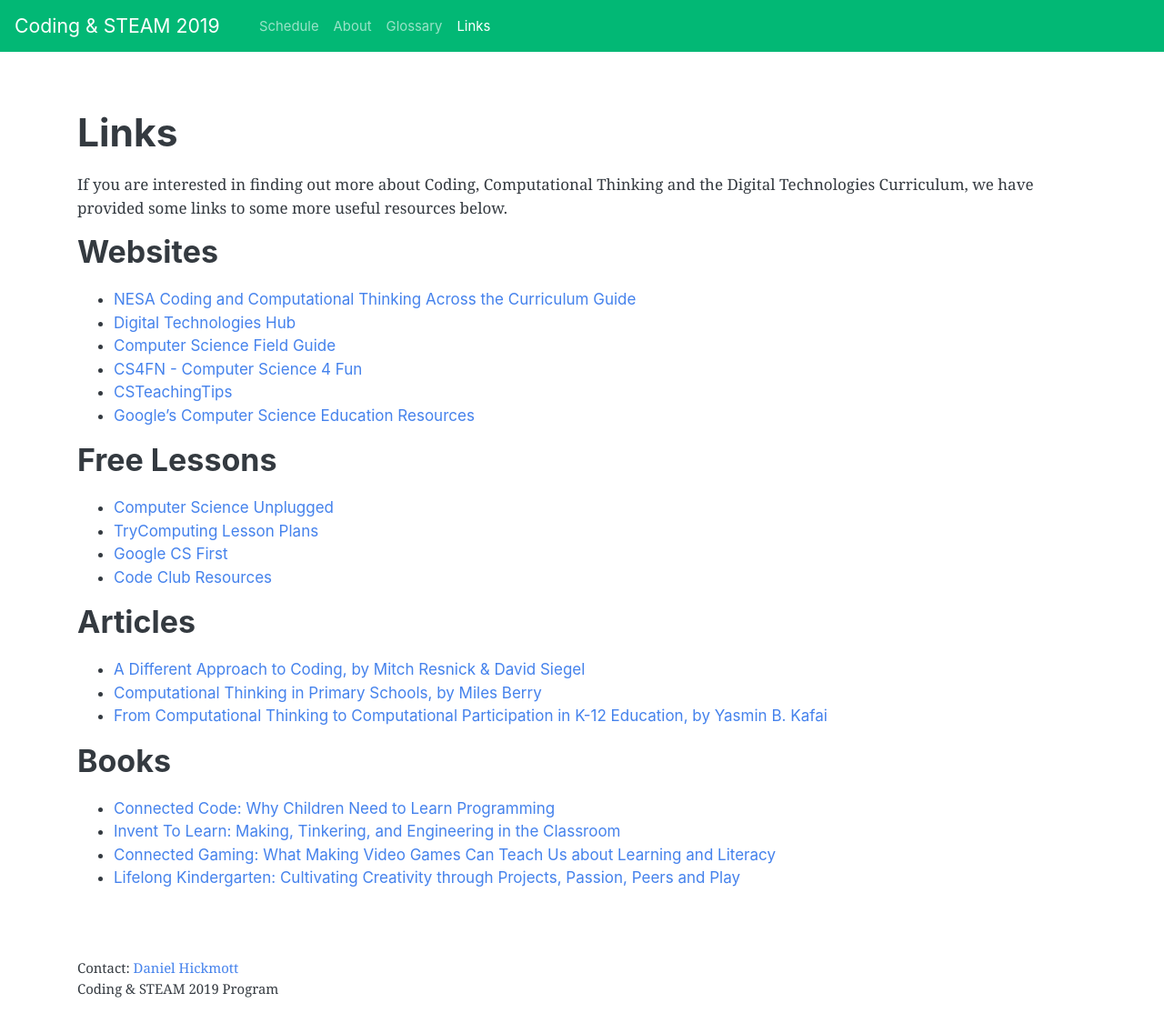
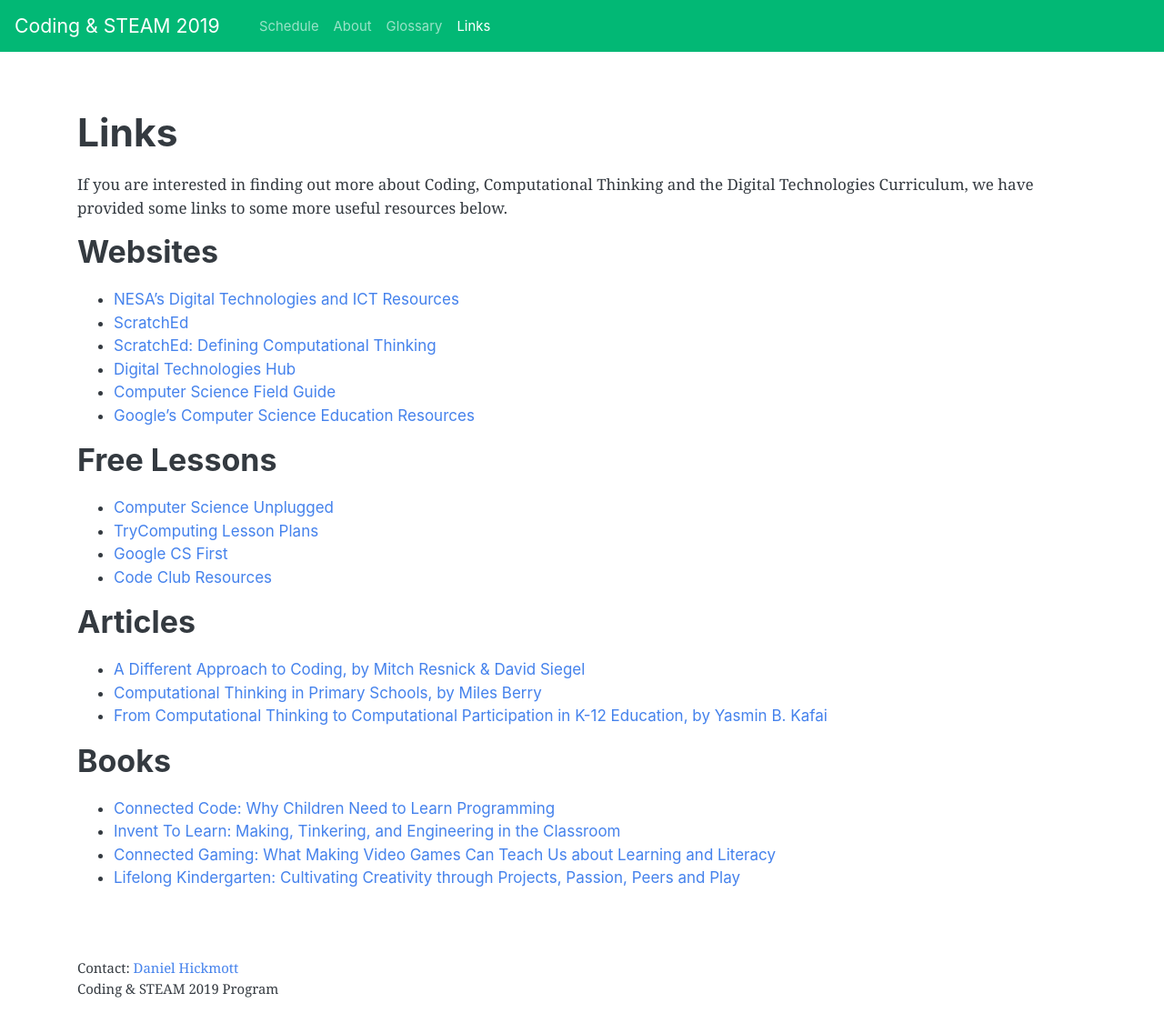
Before and after one commit to cs4s/steam-2019, a Jekyll site: the page built from links.md, in a window 1280 px wide and 1172 px high. Shown: the top 1136 px of the window at 91% size. Built offline with Jekyll 4.4.1, drawn with Linux system fonts in a browser that asks for light colours.

Commit message:
Changes links to include ScratchEd resources and updated NESA page link

```diff
--- a/links.md
+++ b/links.md
@@ -9,11 +9,11 @@ If you are interested in finding out more about Coding, Computational Thinking a
 
 ## Websites
 
-- [NESA Coding and Computational Thinking Across the Curriculum Guide](https://educationstandards.nsw.edu.au/wps/portal/nesa/k-10/learning-areas/technology/coding-across-the-curriculum){:target="_blank"}
+- [NESA's Digital Technologies and ICT Resources](https://educationstandards.nsw.edu.au/wps/portal/nesa/k-10/learning-areas/technologies/coding-across-the-curriculum){:target="_blank"}
+- [ScratchEd](http://scratched.gse.harvard.edu/){:target="_blank"}
+- [ScratchEd: Defining Computational Thinking](http://scratched.gse.harvard.edu/ct/defining.html){:target="_blank"}
 - [Digital Technologies Hub](https://www.digitaltechnologieshub.edu.au/){:target="_blank"}
 - [Computer Science Field Guide](http://csfieldguide.org.nz/){:target="_blank"}
-- [CS4FN - Computer Science 4 Fun](http://www.cs4fn.org/){:target="_blank"}
-- [CSTeachingTips](http://csteachingtips.org/){:target="_blank"}
 - [Google's Computer Science Education Resources](https://www.google.com/edu/cs/index.html){:target="_blank"}
 
 ## Free Lessons
```
